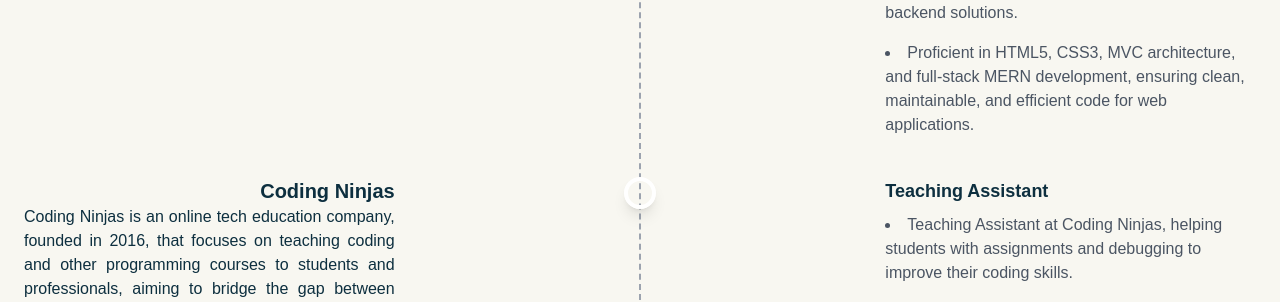
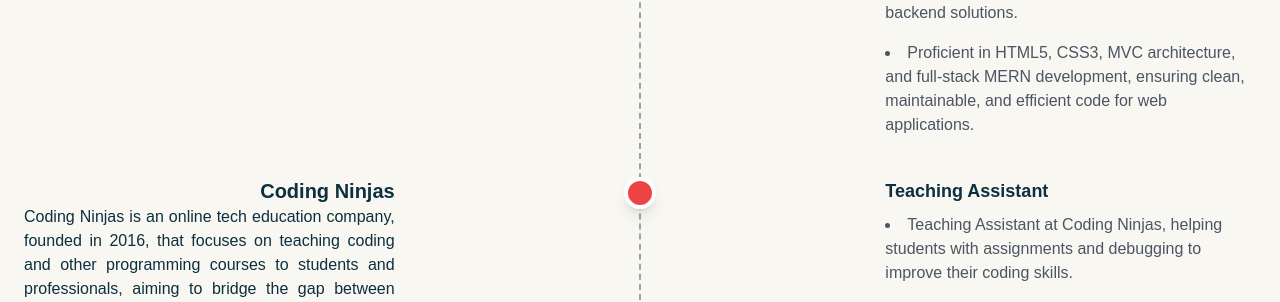
Before and after one commit to zeyakarim/portfolio_in_nextjs, a Next.js app: page / in a window 1280 px wide. Shown: the part 2247-2549 px from the top of the page. Built offline with nearby package versions, Linux system fonts and the light colour scheme.

Commit message:
[Feat] Experience section UI Fixed

```diff
--- a/components/WorkExperienceSection.jsx
+++ b/components/WorkExperienceSection.jsx
@@ -47,7 +47,8 @@ const WorkExperience = () => {
                             {/* Middle - Timeline Dot */}
                             <div className="hidden md:flex justify-center relative">
                                 <div
-                                    className={`z-10 w-8 h-8 rounded-full ${exp.color} border-4 border-white shadow-lg transition-all duration-300 ease-in-out hover:scale-125 hover:border-gray-500`}
+                                    style={{ backgroundColor: exp.color }}
+                                    className={`z-10 w-8 h-8 rounded-full border-4 border-white shadow-lg transition-all duration-300 ease-in-out hover:scale-125 hover:border-gray-500`}
                                 ></div>
                             </div>
 
--- a/data/datas.js
+++ b/data/datas.js
@@ -53,7 +53,7 @@ export const experiences = [
             'Over 2.5 years of hands-on experience building high-performance e-commerce platforms, focusing on seamless user experiences and optimized backend solutions.',
             'Proficient in HTML5, CSS3, MVC architecture, and full-stack MERN development, ensuring clean, maintainable, and efficient code for web applications.'
         ],
-        color: "bg-teal-600",
+        color: "#0d9488",
     },
     {
         company: " Coding Ninjas",
@@ -66,6 +66,6 @@ export const experiences = [
             "Assisted in training drills, ensuring students gained hands-on experience with real-world coding problems.",
             "Provided guidance on project development, helping students structure and optimize their software applications."
         ],
-        color: "bg-[#ce4949]",
+        color: "#EF4444",
     }
 ];
```
